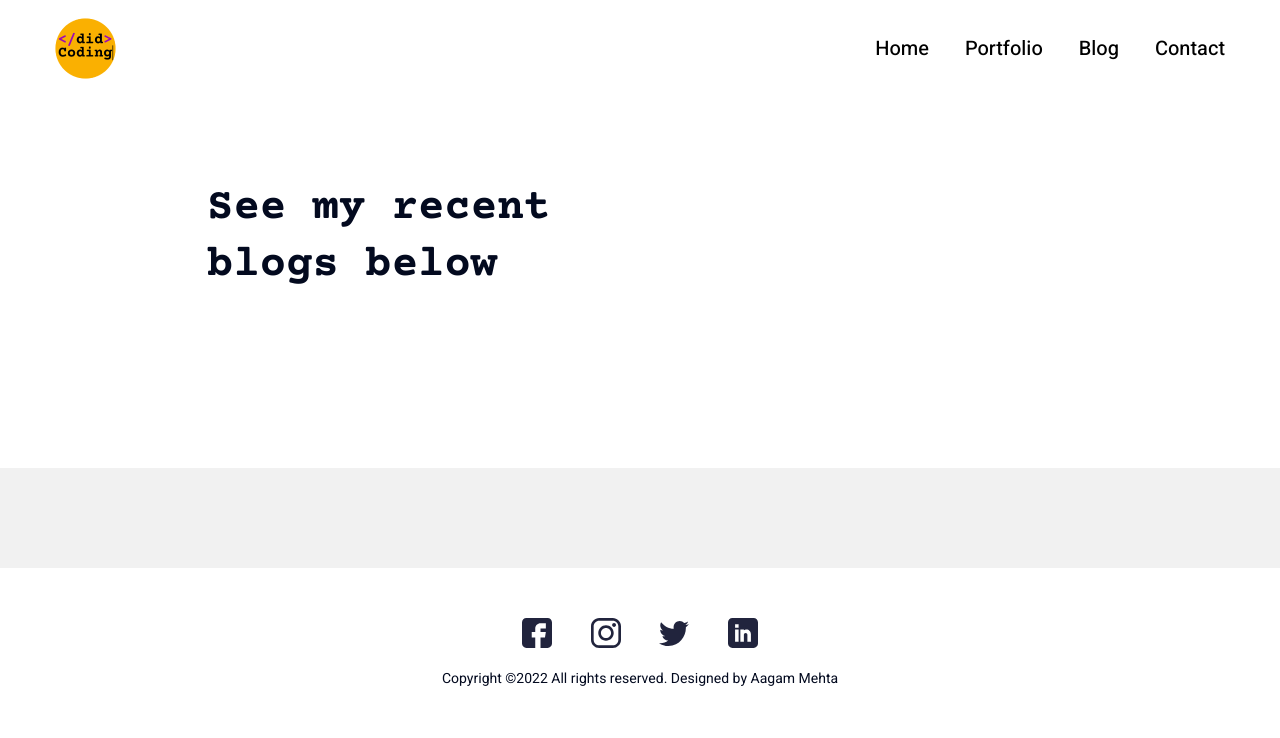
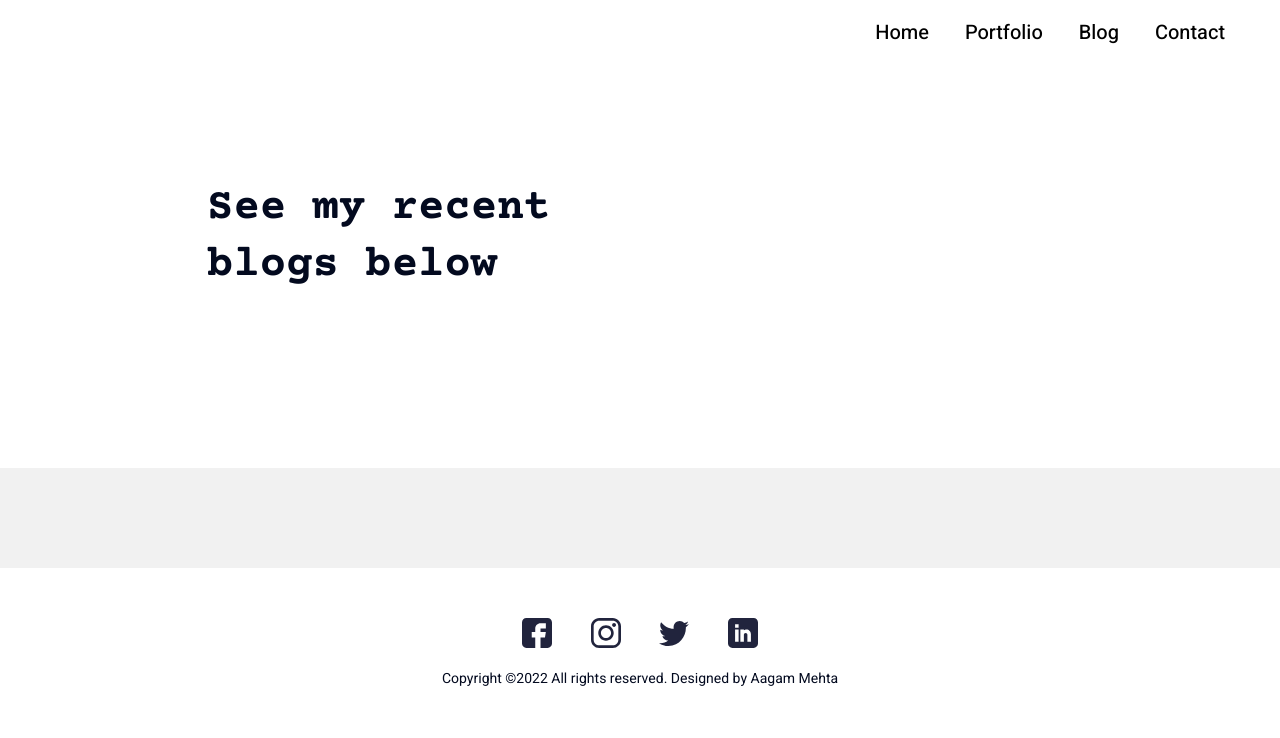
Before and after one commit to aagammehta999/portfolio_Website, a Django app: page /blog/ in a window 1280 px wide. Shown: the top 738 px of the page. Run offline with Django 3.2, Linux system fonts and the light colour scheme; data that the repository does not hold is empty; some libraries are stand-ins or nearby versions.

Commit message:
updating

```diff
--- a/main/templates/main/base.html
+++ b/main/templates/main/base.html
@@ -5,15 +5,15 @@
     <meta charset="utf-8">
     <meta name="viewport" content="width=device-width, initial-scale=1">
 
-    <title>{% block title %}{%endblock %}</title>
+    <title>Aagam Mehta</title>
     <meta name="author" content="Did Coding Limited & James Granger Design">
     <link rel="canonical" href="{{request.path}}"/>
     <link rel="home" href="{% url 'main:home' %}"/>
     <meta name="description" content="{% block description %}{% endblock %}">
     <meta name="keywords" content="{% block keywords %}{% endblock %}">
 
-    <link rel="shortcut icon" type="image/x-icon" href="{% static 'images/icon.jpg' %}">
-    <link rel="apple-touch-icon" type="image/jpg" href="{% static 'images/icon.jpg' %}">
+    <!-- <link rel="shortcut icon" type="image/x-icon" href="{% static 'images/icon.jpg' %}"> -->
+    <!-- <link rel="apple-touch-icon" type="image/jpg" href="{% static 'images/icon.jpg' %}"> -->
 
     <!-- ================================
     Start CSS
--- a/main/templates/main/index.html
+++ b/main/templates/main/index.html
@@ -93,7 +93,7 @@ Start Content
                 <div class="row g-2 align-items-center">
                   <div class="col">
                     <div class="progress progressStyle">
-                      <div class="progress-bar" role="progressbar" style="width:'{{sk.score}}%'"  aria-valuenow="{{sk.score}}" aria-valuemin="0" aria-valuemax="100"></div>
+                      <div class="progress-bar" role="progressbar" style="width: {{sk.score}}%"  aria-valuenow="{{sk.score}}" aria-valuemin="0" aria-valuemax="100"></div>
                     </div>
                   </div>
                   <div class="col-auto">
--- a/main/templates/main/partials/nav.html
+++ b/main/templates/main/partials/nav.html
@@ -7,7 +7,7 @@ Start Navigation Bar
     <div class="container-fluid">
         <div class="row align-items-center">
         <div class="col-auto">
-            <div class="logoCol"><a href="{% url 'main:home' %}"><img src="{% static 'images/logo.png' %}" alt="..."></a></div>
+            <!-- <div class="logoCol"><a href="{% url 'main:home' %}"><img src="{% static 'images/logo.png' %}" alt="..."></a></div> -->
         </div>
         <div class="col">
             <div class="d-md-none">
--- a/static/css/style.css
+++ b/static/css/style.css
@@ -3,9 +3,9 @@
 font-family: 'Heebo', sans-serif; */
 :root {
   --primaryColor: #0a042c;
-  --primaryDarkColor: #110432;
+  --primaryDarkColor: #04020b;
   --primaryHoverColor: #100357;
-  --secondaryColor: #13355e;
+  --secondaryColor: #f4f9ff;
   --baseColor: #030a1f;
   --baseFont: 'Heebo', sans-serif;
   --titleFont: 'Courier Prime', monospace;
@@ -13,7 +13,7 @@ font-family: 'Heebo', sans-serif; */
   --medium: 500;
   --bold: 700;
   --black: 900;
-  --lightBg: #F1F1F1;
+  --lightBg: #f1f1f1;
 }
 html {
   scroll-behavior: smooth;
@@ -320,7 +320,7 @@ a, .btn {
 	border-radius: 3px;
 }
 .progressStyle .progress-bar {
-	background-color: rgb(182, 185, 239);
+	background-color: rgb(11, 15, 78);
 	border-radius: 3px;
 }
 .progressCol + .progressCol {
```
